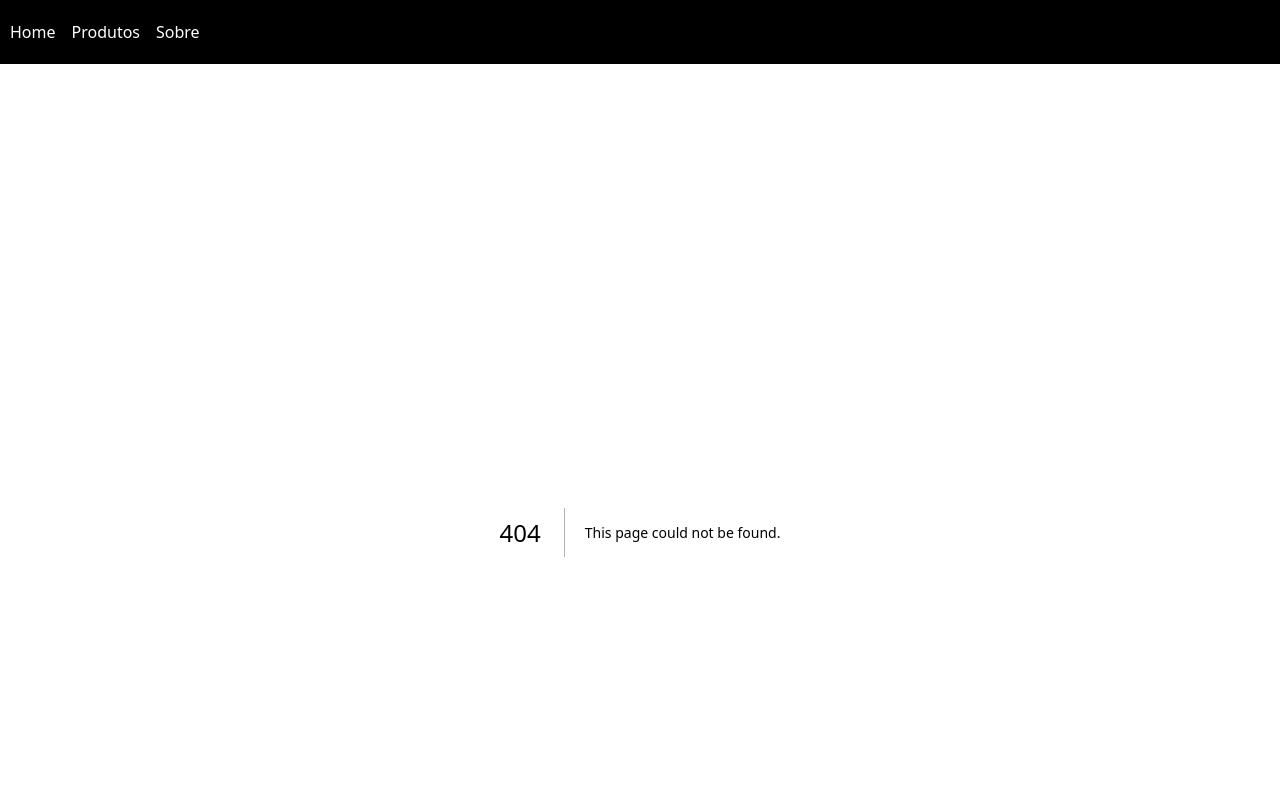
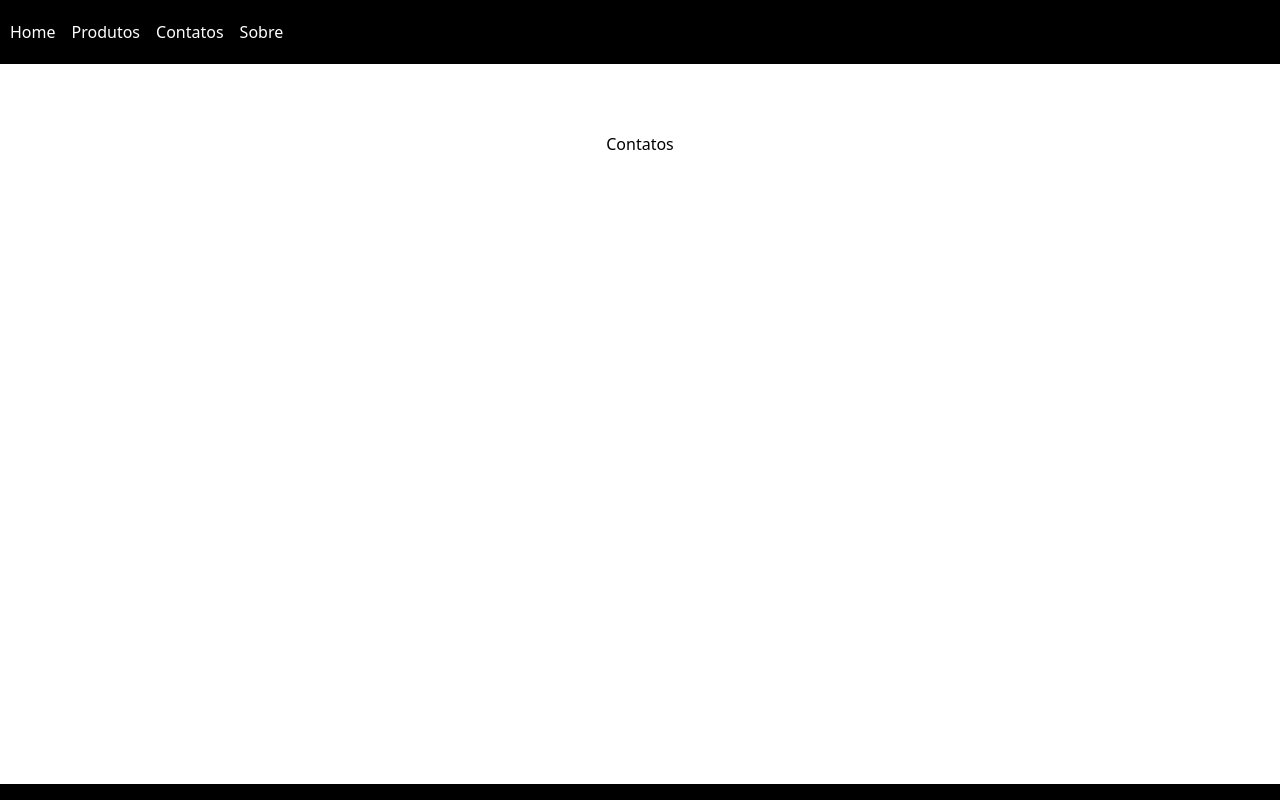
Before and after one commit to patrickrhamon/poke-next, a Next.js app: page /contact in a window 1280 px wide. Before the commit this address had no page. Shown: the top 800 px of the page. Built offline with nearby package versions, Linux system fonts and the light colour scheme.

Commit message:
aula 10 - Meta tags no Next

```diff
--- /dev/null
+++ b/src/app/contact/page.tsx
@@ -0,0 +1,15 @@
+import { Metadata } from "next";
+
+export const metadata: Metadata = {
+    title: 'Poke-Next: Contato',
+    description: 'A Poke-dex powered by next.js',
+    keywords: 'Contato'
+}
+
+export default function Page() {
+    return (
+        <>
+            <h1>Contatos</h1>
+        </>
+    )
+}
--- a/src/app/products/page.tsx
+++ b/src/app/products/page.tsx
@@ -1,4 +1,11 @@
+import { Metadata } from "next";
 import Link from "next/link";
+
+export const metadata: Metadata = {
+    title: 'Poke-Next: Produtos',
+    description: 'A Poke-dex powered by next.js',
+    keywords: 'Produtos, Roupas, Camisas, Calças'
+}
 
 export default function Page() {
     return (
--- a/src/components/Navbar.tsx
+++ b/src/components/Navbar.tsx
@@ -16,6 +16,11 @@ export default function Navibar() {
                 </Link>
             </li>
             <li>
+                <Link href="/contact">
+                    Contatos
+                </Link>
+            </li>
+            <li>
                 <Link href="/about">
                     Sobre
                 </Link>
```
